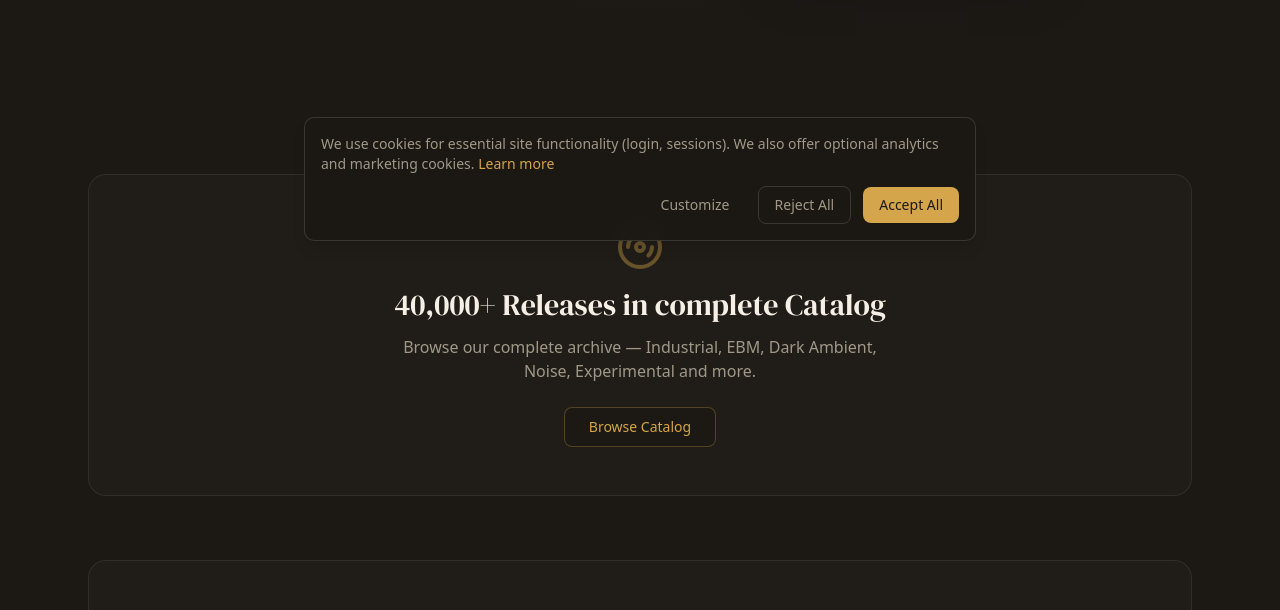
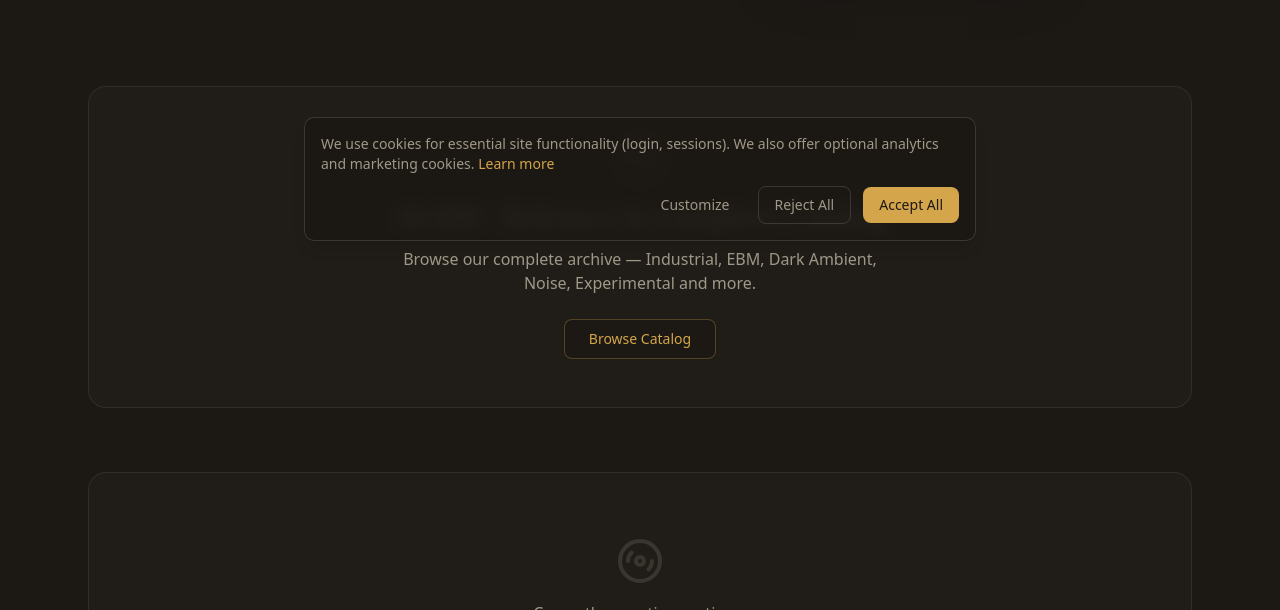
Before and after one commit to rseckler/VOD_Auctions, a Next.js app in the folder storefront/: page / in a window 1280 px wide. Shown: the part 543-1153 px from the top of the page. Built offline with nearby package versions, Linux system fonts and the light colour scheme; no server answers.

Commit message:
Reduce spacing between hero buttons and catalog teaser by 50%
Hero bottom padding halved (py-20→pb-10, md:py-28→md:pb-14), catalog teaser top padding halved (py-16→pt-8 pb-16).

Co-Authored-By: Claude Opus 4.6 <noreply@anthropic.com>

```diff
--- a/storefront/src/app/page.tsx
+++ b/storefront/src/app/page.tsx
@@ -49,7 +49,7 @@ export default async function Home() {
       <section className="relative overflow-hidden">
         <div className="absolute inset-0 bg-[radial-gradient(ellipse_at_top,rgba(212,165,74,0.08)_0%,transparent_60%)]" />
         <div className="relative mx-auto max-w-6xl px-6">
-          <div className="grid grid-cols-1 lg:grid-cols-2 gap-12 items-center py-20 md:py-28">
+          <div className="grid grid-cols-1 lg:grid-cols-2 gap-12 items-center pt-20 pb-10 md:pt-28 md:pb-14">
             {/* Left: Text */}
             <div>
               {activeCount > 0 && (
@@ -121,7 +121,7 @@ export default async function Home() {
       <HomeContent blocks={blocks} />
 
       {/* Catalog Teaser */}
-      <section className="mx-auto max-w-6xl px-6 py-16">
+      <section className="mx-auto max-w-6xl px-6 pt-8 pb-16">
         <div className="rounded-2xl border border-[rgba(232,224,212,0.08)] bg-[rgba(232,224,212,0.02)] p-12 text-center">
           <Disc3 className="h-12 w-12 mx-auto text-primary/40 mb-4" />
           <h2 className="font-serif text-2xl md:text-3xl mb-3">
```
